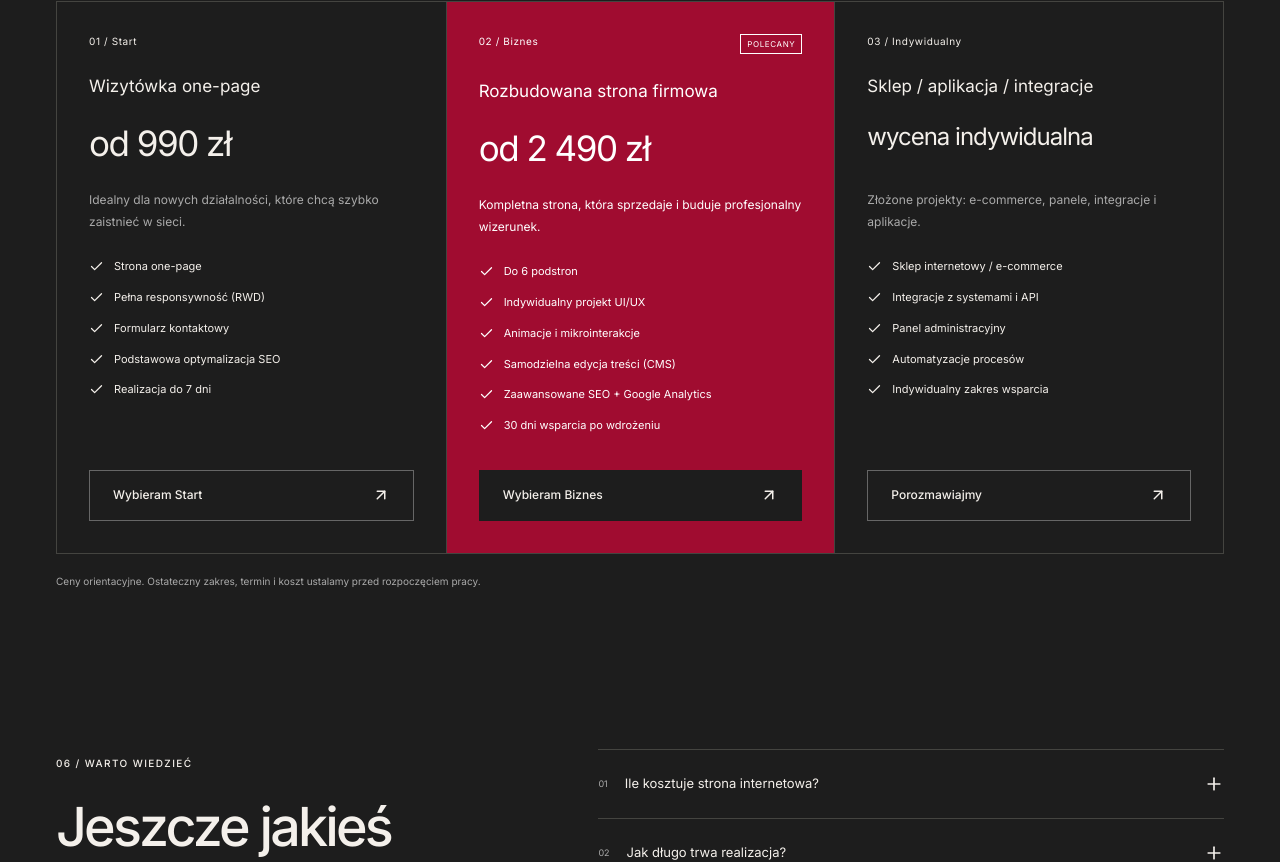
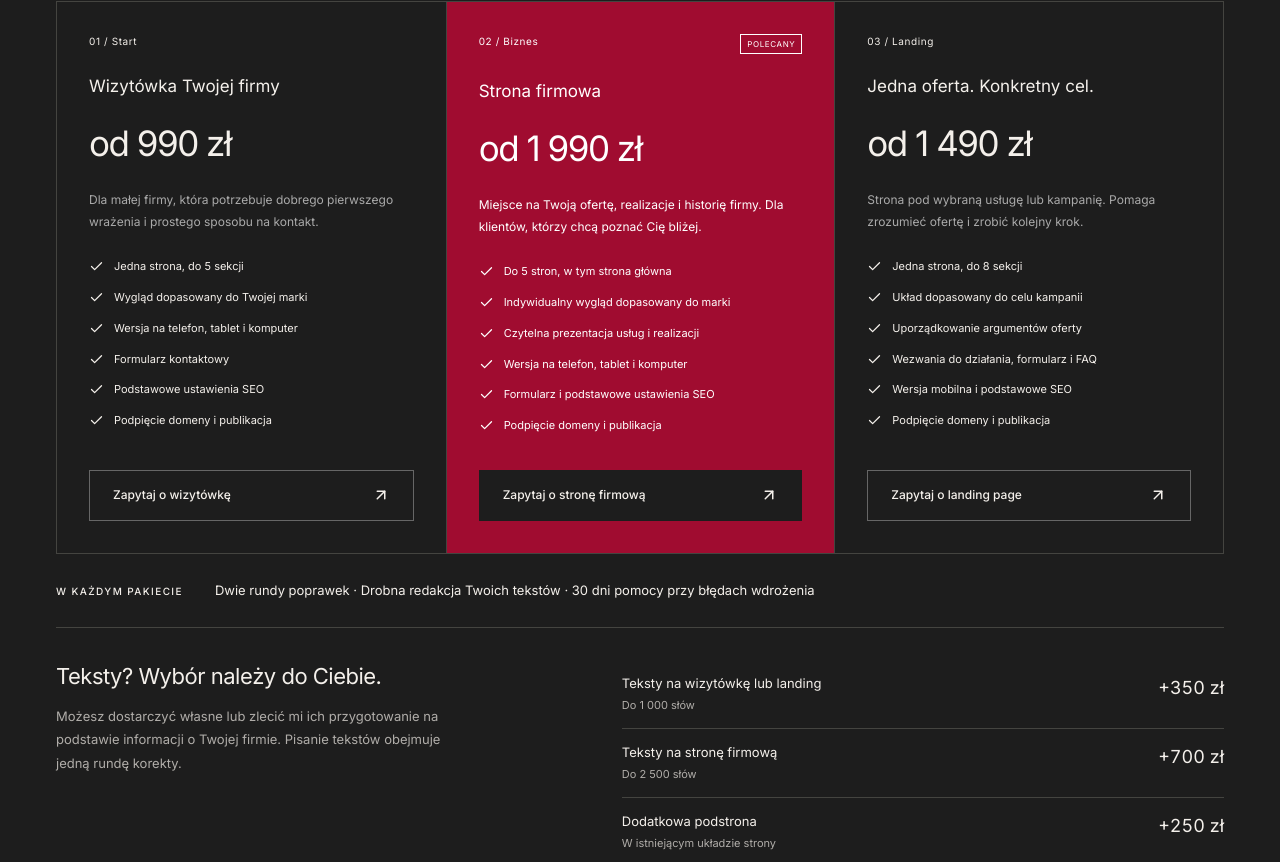
Before and after one commit to DawOrl/portfolio_web, a Next.js app: page / in a window 1280 px wide. Shown: the part 5736-6598 px from the top of the page. Built offline with nearby package versions, Linux system fonts and the light colour scheme; no server answers.

Commit message:
Update service pricing and add client brief and offer templates

```diff
--- a/src/app/globals.css
+++ b/src/app/globals.css
@@ -2824,3 +2824,21 @@ h2 em {
   .privacy-header { margin-top: 36px; }
   .privacy-summary { padding: 18px; }
 }
+
+/* Pricing details share the editorial grid of the package cards. */
+.pricing-included { display: flex; align-items: baseline; gap: 32px; padding: 25px 0; border-bottom: 1px solid var(--border); }
+.pricing-included .eyebrow { flex-shrink: 0; }
+.pricing-included p { font-size: 13px; line-height: 1.8; }
+.pricing-extras { display: grid; grid-template-columns: 1fr 1.2fr; gap: 64px; padding: 32px 0; border-bottom: 1px solid var(--border); }
+.pricing-extras h3 { font-size: 22px; font-weight: 400; letter-spacing: -.5px; }
+.pricing-extras p { font-size: 13px; line-height: 1.8; color: var(--muted-foreground); margin-top: 12px; max-width: 390px; }
+.pricing-extras dl > div { display: flex; justify-content: space-between; gap: 20px; padding: 14px 0; }
+.pricing-extras dl > div + div { border-top: 1px solid var(--border); }
+.pricing-extras dt { font-size: 13px; }
+.pricing-extras dt span { display: block; font-size: 11px; color: var(--muted-foreground); margin-top: 4px; }
+.pricing-extras dd { white-space: nowrap; font-size: 18px; font-variant-numeric: tabular-nums; }
+.pricing-note { font-size: 12px; line-height: 1.8; max-width: 900px; }
+@media (max-width: 760px) {
+  .pricing-included { flex-direction: column; gap: 12px; }
+  .pricing-extras { grid-template-columns: 1fr; gap: 20px; }
+}
--- a/src/app/page.tsx
+++ b/src/app/page.tsx
@@ -279,9 +279,9 @@ export default function Home() {
               <em>Uczciwe zasady.</em>
             </h2>
             <p>
-              Każdy projekt wyceniam po rozmowie.
+              Wybierz zakres dopasowany do swojej firmy.
               <br />
-              Te pakiety pomogą Ci zaplanować budżet.
+              Pełną wycenę poznasz przed rozpoczęciem pracy.
             </p>
           </div>
           <div className="pricing-grid">
@@ -297,7 +297,7 @@ export default function Home() {
                   {p.featured && <span>POLECANY</span>}
                 </div>
                 <h3>{p.tagline}</h3>
-                <p className={`plan-price ${i === 2 ? "plan-custom" : ""}`}>
+                <p className="plan-price">
                   {p.price}
                 </p>
                 <p>{p.description}</p>
@@ -316,9 +316,28 @@ export default function Home() {
               </article>
             ))}
           </div>
+          <div className="pricing-included">
+            <span className="eyebrow">W KAŻDYM PAKIECIE</span>
+            <p>Dwie rundy poprawek · Drobna redakcja Twoich tekstów · 30 dni pomocy przy błędach wdrożenia</p>
+          </div>
+          <div className="pricing-extras">
+            <div>
+              <h3>Teksty? Wybór należy do Ciebie.</h3>
+              <p>Możesz dostarczyć własne lub zlecić mi ich przygotowanie na podstawie informacji o Twojej firmie. Pisanie tekstów obejmuje jedną rundę korekty.</p>
+            </div>
+            <dl>
+              {cvData.pricingExtras.map((extra) => (
+                <div key={extra.name}>
+                  <dt>{extra.name}<span>{extra.detail}</span></dt>
+                  <dd>{extra.price}</dd>
+                </div>
+              ))}
+            </dl>
+          </div>
           <p className="pricing-note">
-            Ceny orientacyjne. Ostateczny zakres, termin i koszt ustalamy przed
-            rozpoczęciem pracy.
+            Ceny wejściowe dotyczą opisanego zakresu. Końcową kwotę do zapłaty i termin potwierdzam w wycenie.
+            Domena, hosting i płatne usługi zewnętrzne są rozliczane osobno.
+            CMS, sklep, rezerwacje oraz rozbudowane animacje wymagają dodatkowej wyceny.
           </p>
         </section>
         <section id="faq" className="faq-section shell">
--- a/src/data/cv-data.ts
+++ b/src/data/cv-data.ts
@@ -106,57 +106,61 @@ export const cvData = {
     },
   ],
 
-  // Cennik / pakiety (orientacyjne — finalna wycena indywidualna)
+  // Ceny wejściowe dla określonego zakresu; dodatki wyceniane osobno.
   pricing: [
     {
       name: "Start",
-      tagline: "Wizytówka one-page",
+      tagline: "Wizytówka Twojej firmy",
       price: "od 990 zł",
-      description:
-        "Idealny dla nowych działalności, które chcą szybko zaistnieć w sieci.",
+      description: "Dla małej firmy, która potrzebuje dobrego pierwszego wrażenia i prostego sposobu na kontakt.",
       features: [
-        "Strona one-page",
-        "Pełna responsywność (RWD)",
+        "Jedna strona, do 5 sekcji",
+        "Wygląd dopasowany do Twojej marki",
+        "Wersja na telefon, tablet i komputer",
         "Formularz kontaktowy",
-        "Podstawowa optymalizacja SEO",
-        "Realizacja do 7 dni",
+        "Podstawowe ustawienia SEO",
+        "Podpięcie domeny i publikacja",
       ],
       featured: false,
-      cta: "Wybieram Start",
+      cta: "Zapytaj o wizytówkę",
     },
     {
       name: "Biznes",
-      tagline: "Rozbudowana strona firmowa",
-      price: "od 2 490 zł",
-      description:
-        "Kompletna strona, która sprzedaje i buduje profesjonalny wizerunek.",
+      tagline: "Strona firmowa",
+      price: "od 1 990 zł",
+      description: "Miejsce na Twoją ofertę, realizacje i historię firmy. Dla klientów, którzy chcą poznać Cię bliżej.",
       features: [
-        "Do 6 podstron",
-        "Indywidualny projekt UI/UX",
-        "Animacje i mikrointerakcje",
-        "Samodzielna edycja treści (CMS)",
-        "Zaawansowane SEO + Google Analytics",
-        "30 dni wsparcia po wdrożeniu",
+        "Do 5 stron, w tym strona główna",
+        "Indywidualny wygląd dopasowany do marki",
+        "Czytelna prezentacja usług i realizacji",
+        "Wersja na telefon, tablet i komputer",
+        "Formularz i podstawowe ustawienia SEO",
+        "Podpięcie domeny i publikacja",
       ],
       featured: true,
-      cta: "Wybieram Biznes",
+      cta: "Zapytaj o stronę firmową",
     },
     {
-      name: "Indywidualny",
-      tagline: "Sklep / aplikacja / integracje",
-      price: "wycena indywidualna",
-      description:
-        "Złożone projekty: e-commerce, panele, integracje i aplikacje.",
+      name: "Landing",
+      tagline: "Jedna oferta. Konkretny cel.",
+      price: "od 1 490 zł",
+      description: "Strona pod wybraną usługę lub kampanię. Pomaga zrozumieć ofertę i zrobić kolejny krok.",
       features: [
-        "Sklep internetowy / e-commerce",
-        "Integracje z systemami i API",
-        "Panel administracyjny",
-        "Automatyzacje procesów",
-        "Indywidualny zakres wsparcia",
+        "Jedna strona, do 8 sekcji",
+        "Układ dopasowany do celu kampanii",
+        "Uporządkowanie argumentów oferty",
+        "Wezwania do działania, formularz i FAQ",
+        "Wersja mobilna i podstawowe SEO",
+        "Podpięcie domeny i publikacja",
       ],
       featured: false,
-      cta: "Porozmawiajmy",
+      cta: "Zapytaj o landing page",
     },
+  ],
+  pricingExtras: [
+    { name: "Teksty na wizytówkę lub landing", detail: "Do 1 000 słów", price: "+350 zł" },
+    { name: "Teksty na stronę firmową", detail: "Do 2 500 słów", price: "+700 zł" },
+    { name: "Dodatkowa podstrona", detail: "W istniejącym układzie strony", price: "+250 zł" },
   ],
 
   // Opinie — TODO: zastąp prawdziwymi opiniami klientów (na razie przykładowe)
@@ -188,7 +192,7 @@ export const cvData = {
   faq: [
     {
       q: "Ile kosztuje strona internetowa?",
-      a: "Cena zależy od zakresu — prosta wizytówka zaczyna się od 990 zł, a rozbudowana strona firmowa od 2 490 zł. Wycenę zawsze przygotowuję bezpłatnie i indywidualnie po krótkiej rozmowie o Twoich potrzebach.",
+      a: "Wizytówka do 5 sekcji kosztuje od 990 zł, strona firmowa do 5 stron od 1 990 zł, a landing do 8 sekcji od 1 490 zł. Przed rozpoczęciem pracy otrzymujesz bezpłatną wycenę z pełną kwotą do zapłaty i ustalonym zakresem. Domena, hosting i płatne usługi są rozliczane osobno.",
     },
     {
       q: "Jak długo trwa realizacja?",
@@ -200,11 +204,11 @@ export const cvData = {
     },
     {
       q: "Czy będę mógł samodzielnie edytować treści?",
-      a: "W pakiecie Biznes wdrażam prosty system zarządzania treścią (CMS), dzięki któremu samodzielnie zmienisz teksty czy zdjęcia. Przy prostszych stronach edycję mogę przejąć w ramach wsparcia.",
+      a: "Tak, jeśli rozszerzymy projekt o system zarządzania treścią (CMS). Panel edycji i blog wyceniam osobno — nie są zawarte w podstawowych pakietach. Możesz też zlecać mi późniejsze zmiany według ustalonej wyceny.",
     },
     {
       q: "Co z hostingiem i domeną?",
-      a: "Doradzę i pomogę skonfigurować hosting oraz domenę. Strony stawiam na nowoczesnej, szybkiej infrastrukturze (np. Vercel) — często w darmowym lub bardzo tanim planie.",
+      a: "Pomogę dobrać i skonfigurować domenę oraz hosting odpowiedni do projektu i jego komercyjnego wykorzystania. Ich zakup, odnowienia oraz płatne usługi zewnętrzne są poza ceną wykonania strony. Koszty poznasz przed rozpoczęciem pracy.",
     },
     {
       q: "Czy kod strony należy do mnie?",
```
Also changed, not shown: 3 other files (tests, documents, lock files or other folders).
